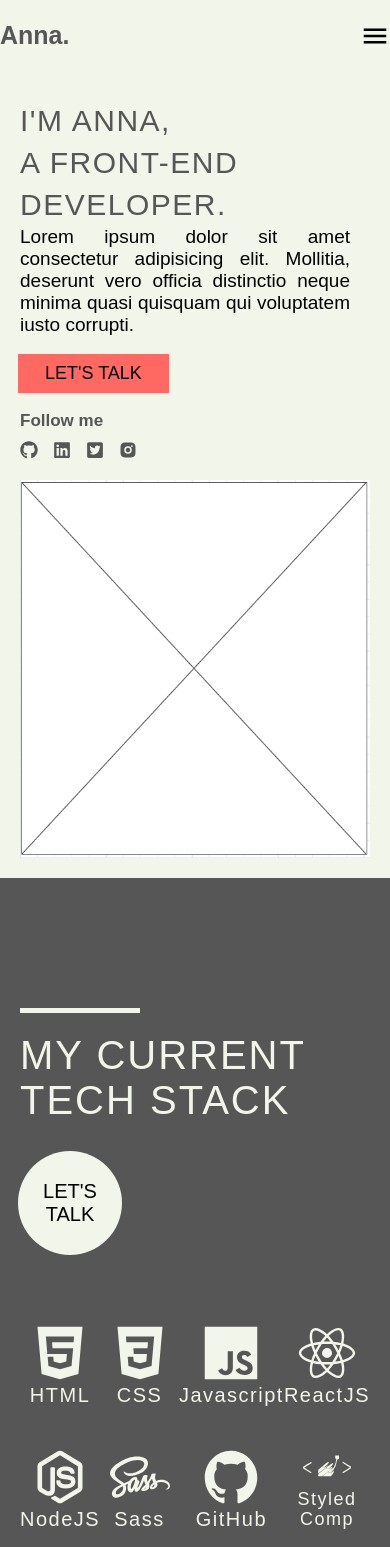
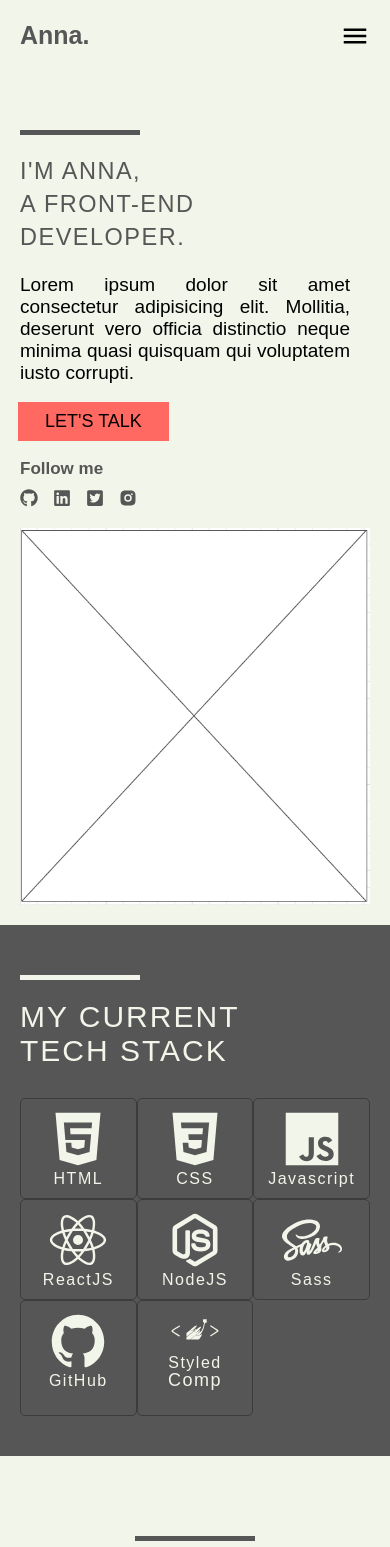
Before and after one commit to AnnaAn01/anna-portfolio-version-2, a React (Create React App) app: page / in a window 390 px wide. Shown: the top 1547 px of the page. Built offline with nearby package versions, Linux system fonts and the light colour scheme.

Commit message:
Techstack section responsive changes

```diff
--- a/src/Components/Home/Home.css
+++ b/src/Components/Home/Home.css
@@ -193,7 +193,7 @@
 
   .homepage__wrapper {
     flex-direction: column;
-    margin: 0 2rem;
+    margin: 0rem 2rem;
     width: 100%;
   }
 
@@ -207,7 +207,8 @@
   }
 
   .homepage__divider-line {
-    display: none;
+    /* display: none; */
+    margin: 5rem 0 0rem 0;
   }
 
   .homepage__intro-title {
@@ -233,3 +234,17 @@
     padding-bottom: 2rem;
   }
 }
+
+@media screen and (max-width: 568px) {
+  .homepage__intro-title {
+    font-size: 2.8rem;
+  }
+}
+
+@media screen and (max-width: 451px) {
+  .homepage__intro-title {
+    font-size: 2.35rem;
+    letter-spacing: 1.5px;
+    padding-bottom: 2rem;
+  }
+}
--- a/src/Components/Navbar/NavbarBackup.css
+++ b/src/Components/Navbar/NavbarBackup.css
@@ -166,23 +166,21 @@ nav {
   color: white;
 }
 
-@media screen and (max-width: 1100px) {
-  .navbar-header {
-    max-width: 100%;
-    display: flex;
-    width: 100vw;
-    /* width: 100%; */
+@media screen and (max-width: 1450px) {
+  .navbar-container {
+    margin: 0 10rem;
   }
+}
 
+@media screen and (max-width: 1250px) {
   .navbar-container {
-    margin: 0;
-    width: 100%;
-    display: flex;
-    /* position: relative; */
+    margin: 0 5rem;
   }
+}
 
-  .navbar-header .navbar-container {
-    /* max-width: 100%; */
+@media screen and (max-width: 1024px) {
+  .navbar-container {
+    margin: 0 2rem;
   }
 
   .hamburger {
--- a/src/Components/TechStack/TechStack.css
+++ b/src/Components/TechStack/TechStack.css
@@ -22,8 +22,9 @@
   max-width: 1300px;
   justify-content: center;
   align-items: center;
-  padding-bottom: 5rem;
-  padding-top: 5rem;
+  padding-bottom: 3rem;
+  padding-top: 3rem;
+  /* background-color: red; */
 }
 
 .techstack__columns {
@@ -81,9 +82,11 @@
   /* grid-column-gap: 10px; */
   grid-row-gap: 40px;
   justify-content: space-between;
-  margin-top: 2rem;
+  margin-top: 0rem;
   height: auto;
   padding-bottom: 5rem;
+  /* background-color: aqua; */
+  /* grid-row-gap: 0px; */
 }
 
 .techstack__item-wrapper {
@@ -91,9 +94,13 @@
   width: 100%;
   /* background-color: rgb(55, 134, 134); */
   justify-content: center;
+  /* justify-content: space-between; */
   align-items: center;
   text-align: center;
-  /* background-color: red; */
+  /* background-color: violet; */
+  border: 0.5px solid rgb(60, 60, 60);
+  padding: 1rem 0;
+  border-radius: 5px;
 }
 
 .techstack__item-title {
@@ -143,11 +150,90 @@
 .styled-comp__span {
 }
 
-@media screen and (max-width: 1100px) {
+@media screen and (max-width: 1450px) {
+  .techstack__wrapper {
+    margin: 0 10rem;
+    padding-top: 1rem;
+    padding-bottom: 2rem;
+    /* margin-top: 3rem; */
+  }
+}
+
+@media screen and (max-width: 1250px) {
+  .techstack__wrapper {
+    margin: 0 5rem;
+    padding-top: 0rem;
+  }
+}
+@media screen and (max-width: 1024px) {
+  .techstack__wrapper {
+    margin: 0 2rem;
+  }
+
+  .techstack__title {
+    font-size: 3rem;
+  }
+}
+
+@media screen and (max-width: 768px) {
   .techstack__wrapper {
     display: flex;
 
-    margin: 0 2rem;
+    /* margin: 0 2rem; */
     flex-direction: column;
+    margin: 0rem 2rem;
+  }
+
+  .techstack__follow-btn {
+    display: none;
+  }
+
+  .techstack__title-area {
+    padding-bottom: 3rem;
+  }
+
+  .techstack__list-area {
+    width: 100%;
+    grid-row-gap: 0px;
+  }
+
+  .techstack__item-title {
+    font-size: 1.8rem;
   }
 }
+
+@media screen and (max-width: 568px) {
+  .techstack__container {
+    padding-top: 5rem;
+  }
+
+  .techstack__wrapper {
+    /* padding-top: 0rem; */
+  }
+
+  .techstack__list-area {
+    grid-template-columns: repeat(3, 1fr);
+    margin-top: 0rem;
+    padding-bottom: 2rem;
+    grid-row-gap: 0px;
+  }
+
+  .techstack__item-title {
+    font-size: 1.6rem;
+  }
+}
+
+@media screen and (max-width: 451px) {
+}
+
+@media screen and (max-width: 362px) {
+  .techstack__item-title {
+    font-size: 1.5rem;
+  }
+}
+
+@media screen and (max-width: 281px) and (max-height: 654px) {
+  .techstack__item-title {
+    font-size: 1.4rem;
+  }
+}
```
Also changed, not shown: src/Components/About/About.css (+14 -0 lines), src/Components/Contact/Contact.css (+14 -0 lines), src/Components/Portfolio/Portfolio.css (+14 -0 lines).
